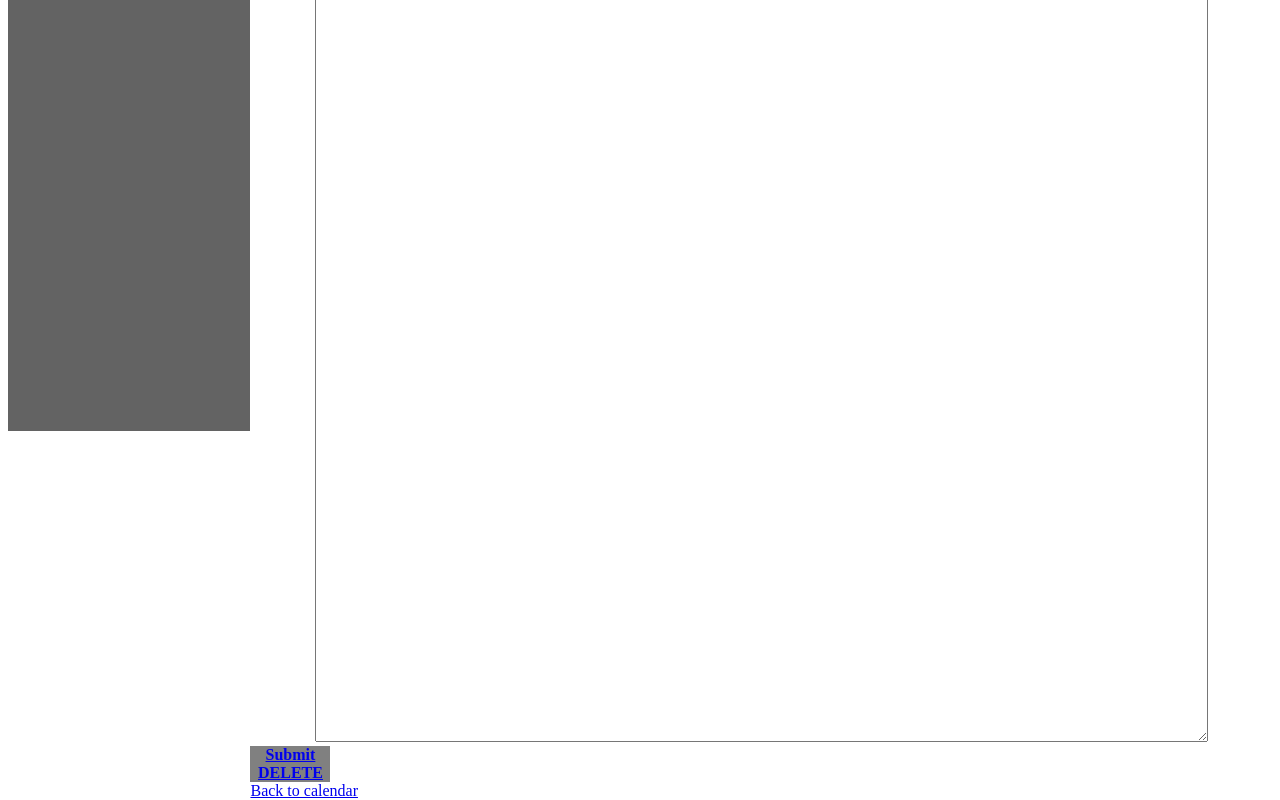
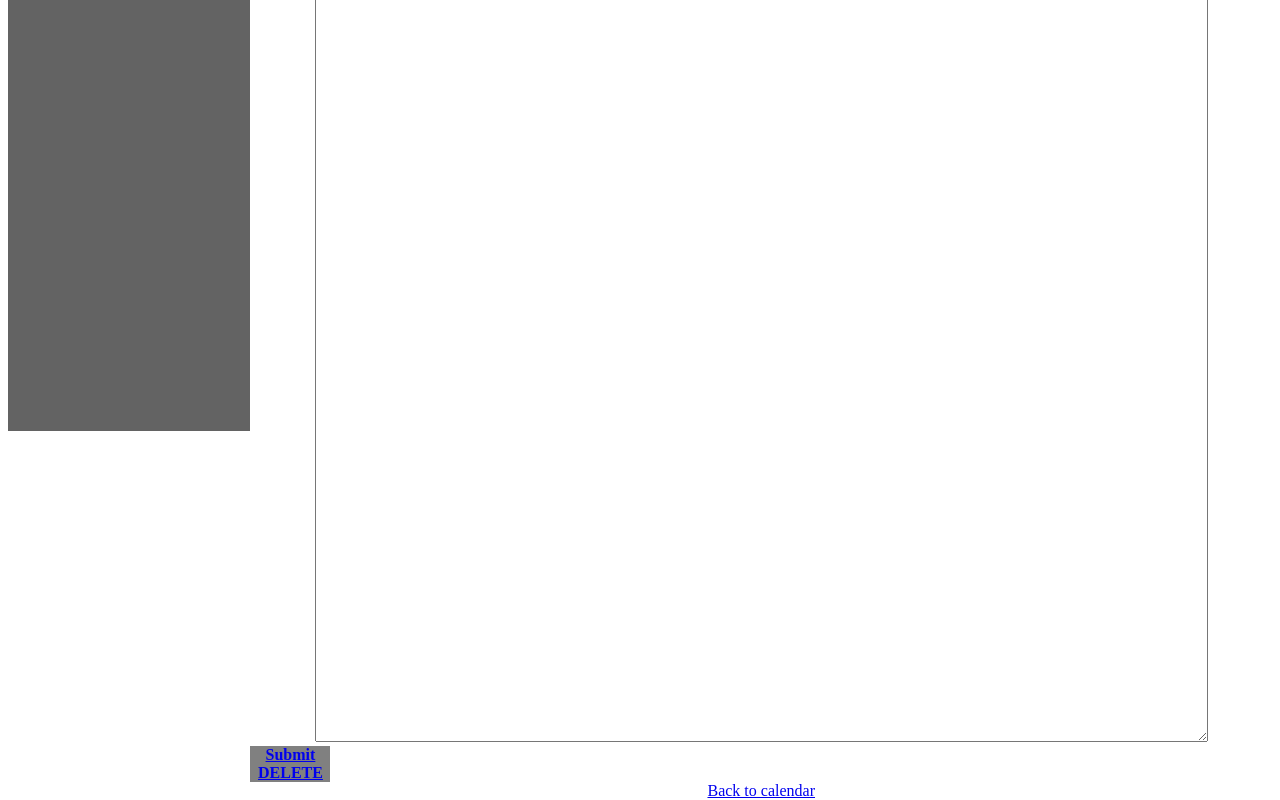
Before and after one commit to dbonnett/Notes2, a Vue app: page /#/ in a window 1280 px wide. Shown: the part 449-1249 px from the top of the page. Built offline with nearby package versions, Linux system fonts and the light colour scheme.

Commit message:
current categories updates correctly except for using select all and with editing

```diff
--- a/src/components/AsideCalendar.vue
+++ b/src/components/AsideCalendar.vue
@@ -34,10 +34,12 @@ export default {
       } else {
         selectAllLabel.innerHTML = "SELECT ALL"
       }
-      this.$store.commit("UPDATE_CATEGORIES", this.currentCategories);
+      this.updateCategories();
     },
     updateCategories() {
-      this.$store.commit('UPDATE_CATEGORIES', this.currentCategories);
+      setTimeout( () => {
+        this.$store.commit('UPDATE_CATEGORIES', this.currentCategories);
+      }, 0)
     }
   },
   computed: {
--- a/src/components/AsideNote.vue
+++ b/src/components/AsideNote.vue
@@ -21,7 +21,9 @@ export default {
   },
   methods: {
     updateCategories() {
-      this.$store.commit('UPDATE_CATEGORIES', this.currentCategories);
+      setTimeout( () => {
+        this.$store.commit('UPDATE_CATEGORIES', this.currentCategories);
+      }, 0)
     }
   }
 }
--- a/src/components/RedoNotes.vue
+++ b/src/components/RedoNotes.vue
@@ -7,6 +7,9 @@
     </router-link>
     <router-link to="/calendar">
       <div id="delete" v-on:click="dlt">DELETE</div>
+    </router-link>
+    <router-link to="/calendar">
+      <div id="clear" v-on:click="clearCategories">Back to calendar</div>
     </router-link>
   </div>
 </template>
@@ -34,6 +37,7 @@ export default {
         this.$store.commit('DONE_EDITING');
       }
       this.note.categories = this.$store.state.currentCategories;
+      this.$router.push('/calendar');
       this.clearCategories();
     },
     dlt() {
--- a/src/views/MainNote.vue
+++ b/src/views/MainNote.vue
@@ -1,7 +1,6 @@
 <template>
   <div class="main-note">
     <redo-notes></redo-notes>
-    <router-link to="/calendar">Back to calendar</router-link>
   </div>
 </template>
 
```
